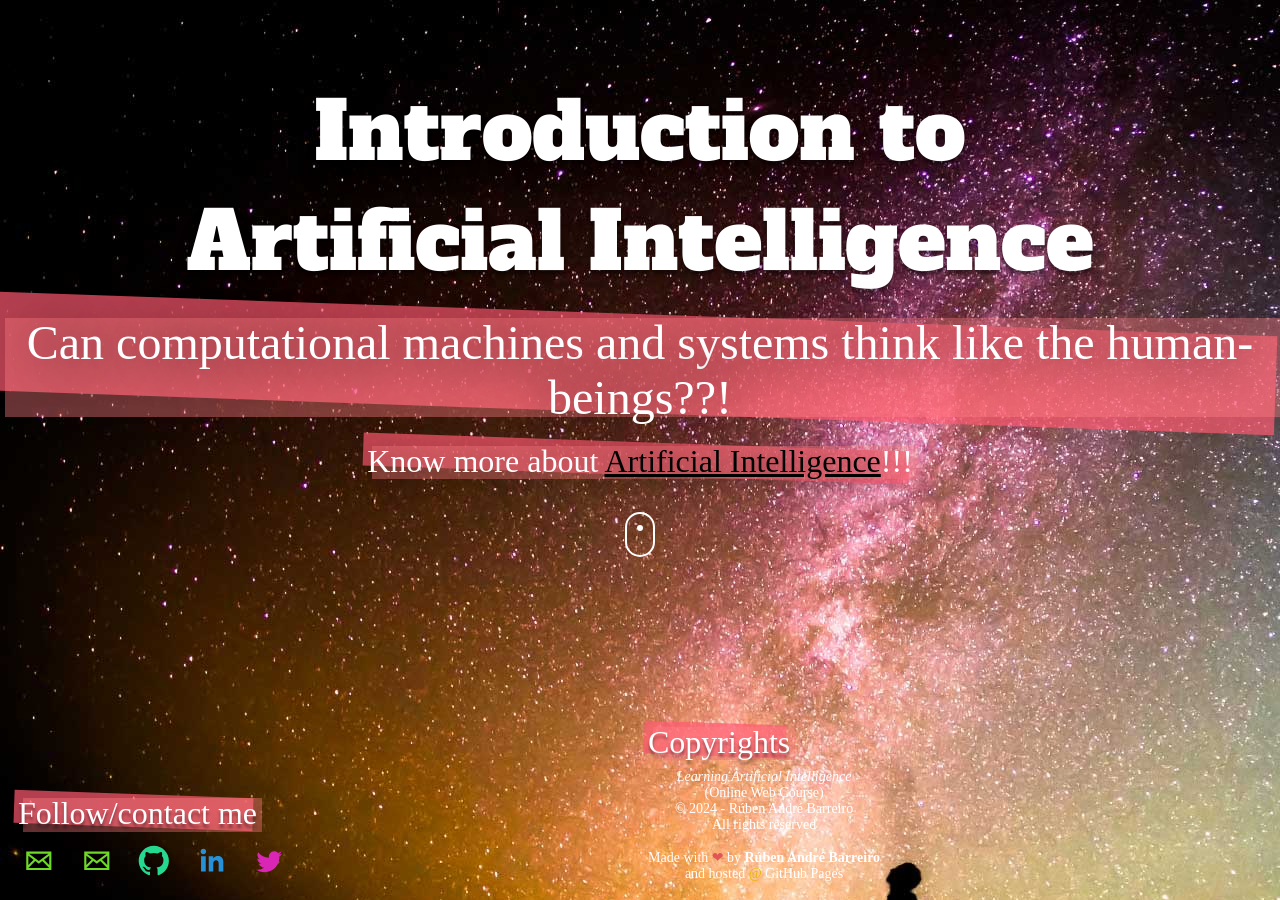
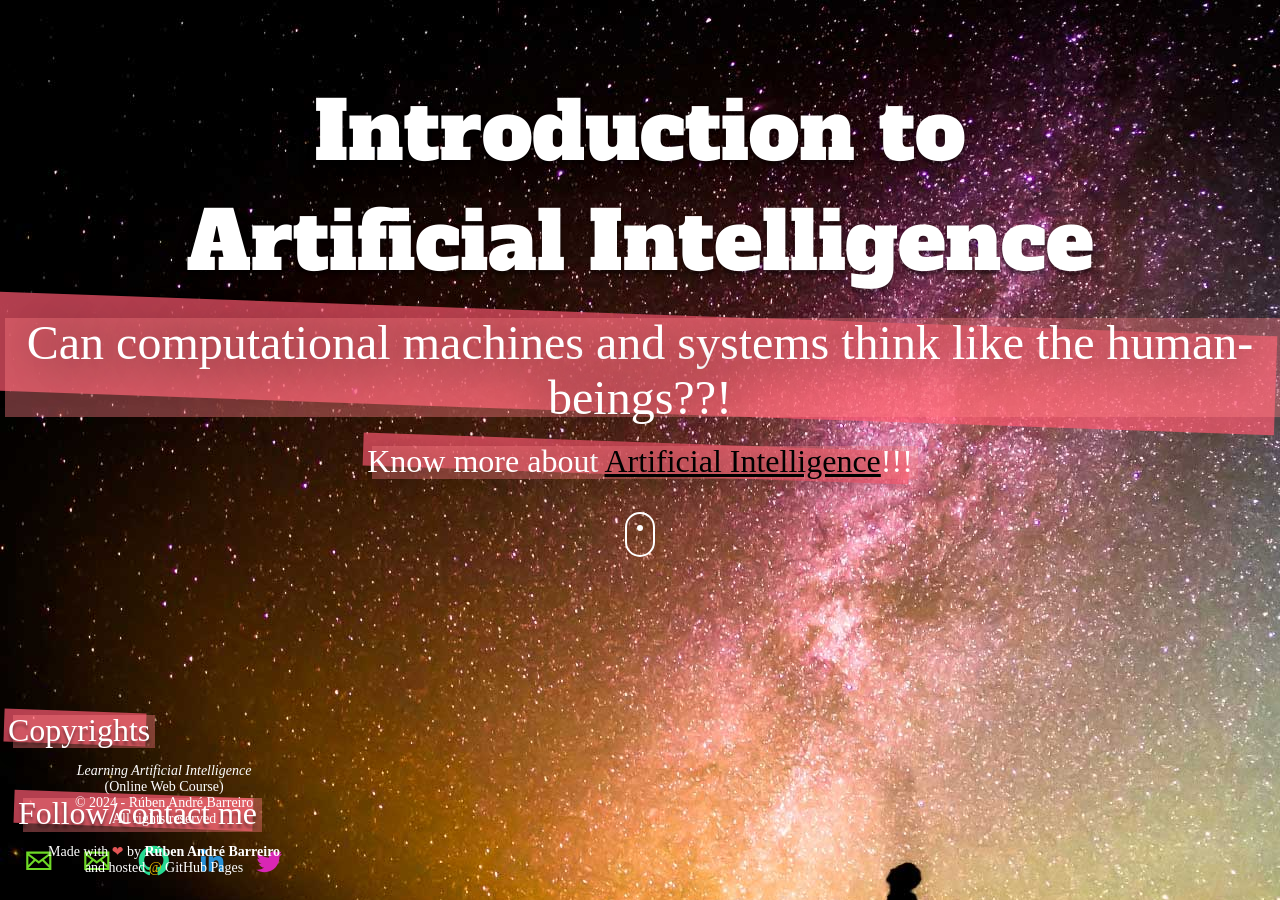
Before and after one commit to learning-artificial-intelligence/learning-artificial-intelligence.github.io, a Jekyll site: the page built from index.html, in a window 1280 px wide. Built offline with Jekyll 4.4.1, drawn with Linux system fonts in a browser that asks for light colours; nearby versions of some CDN libraries; some web fonts are replaced.

Commit message:
Some minor changes added
Some minor changes added

```diff
--- a/assets/css/custom/examples copia.css
+++ b/assets/css/custom/examples copia.css
@@ -295,7 +295,7 @@
 #copyrights-menu{
 	position:fixed;
 	bottom: 10px;
-	left: 50%;
+	margin: auto;
 	z-index: 999;
  }
 
@@ -304,8 +304,6 @@
 	font-size: 14px;
 	color: white;
 	list-style: none;
-	margin: 0;
-	padding: 0px;
 	text-align: center;
 }
 .copyrights-paragraph p {
--- a/assets/css/custom/examples.css
+++ b/assets/css/custom/examples.css
@@ -102,7 +102,7 @@
 #copyrights-menu{
 	position:fixed;
 	bottom: 10px;
-	left: 50%;
+	margin: auto;
 	z-index: 999;
  }
 
@@ -111,8 +111,6 @@
 	font-size: 14px;
 	color: white;
 	list-style: none;
-	margin: 0;
-	padding: 0px;
 	text-align: center;
 }
 .copyrights-paragraph p {
--- a/assets/css/custom/examples_backup_5_3_17.css
+++ b/assets/css/custom/examples_backup_5_3_17.css
@@ -295,7 +295,7 @@
 #copyrights-menu{
 	position:fixed;
 	bottom: 10px;
-	left: 50%;
+	margin: auto;
 	z-index: 999;
  }
 
@@ -304,8 +304,6 @@
 	font-size: 14px;
 	color: white;
 	list-style: none;
-	margin: 0;
-	padding: 0px;
 	text-align: center;
 }
 .copyrights-paragraph p {
```
